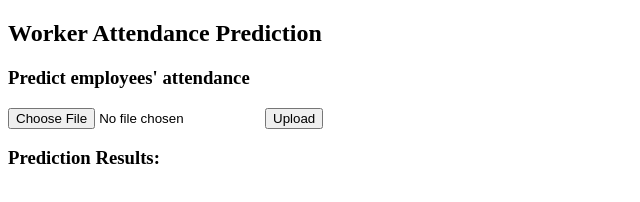
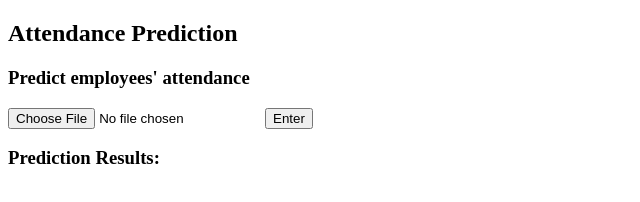
Before and after one commit to Yvergiste/Employee-attendance-prediction, a plain HTML site: page index.html in a window 1280 px wide. Shown: the whole page, without its empty margins (0-640 px from the left). Drawn offline with Linux system fonts and the light colour scheme.

Commit message:
html updated

```diff
--- a/index.html
+++ b/index.html
@@ -3,16 +3,16 @@
 <head>
     <meta charset="UTF-8">
     <meta name="viewport" content="width=device-width, initial-scale=1.0">
-    <title>Worker Attendance Prediction</title>
+    <title>Attendance Prediction</title>
     <script defer src="script.js"></script>
 </head>
 <body>
-    <h2>Worker Attendance Prediction</h2>
+    <h2>Attendance Prediction</h2>
 
     <!-- JSON File Upload -->
     <h3>Predict employees' attendance</h3>
     <input type="file" id="jsonFileInput" accept="application/json">
-    <button type="button" onclick="handleFileUpload()">Upload</button>
+    <button type="button" id="enterButton">Enter</button>
 
     <!-- Display Prediction Results -->
     <h3>Prediction Results:</h3>
```
